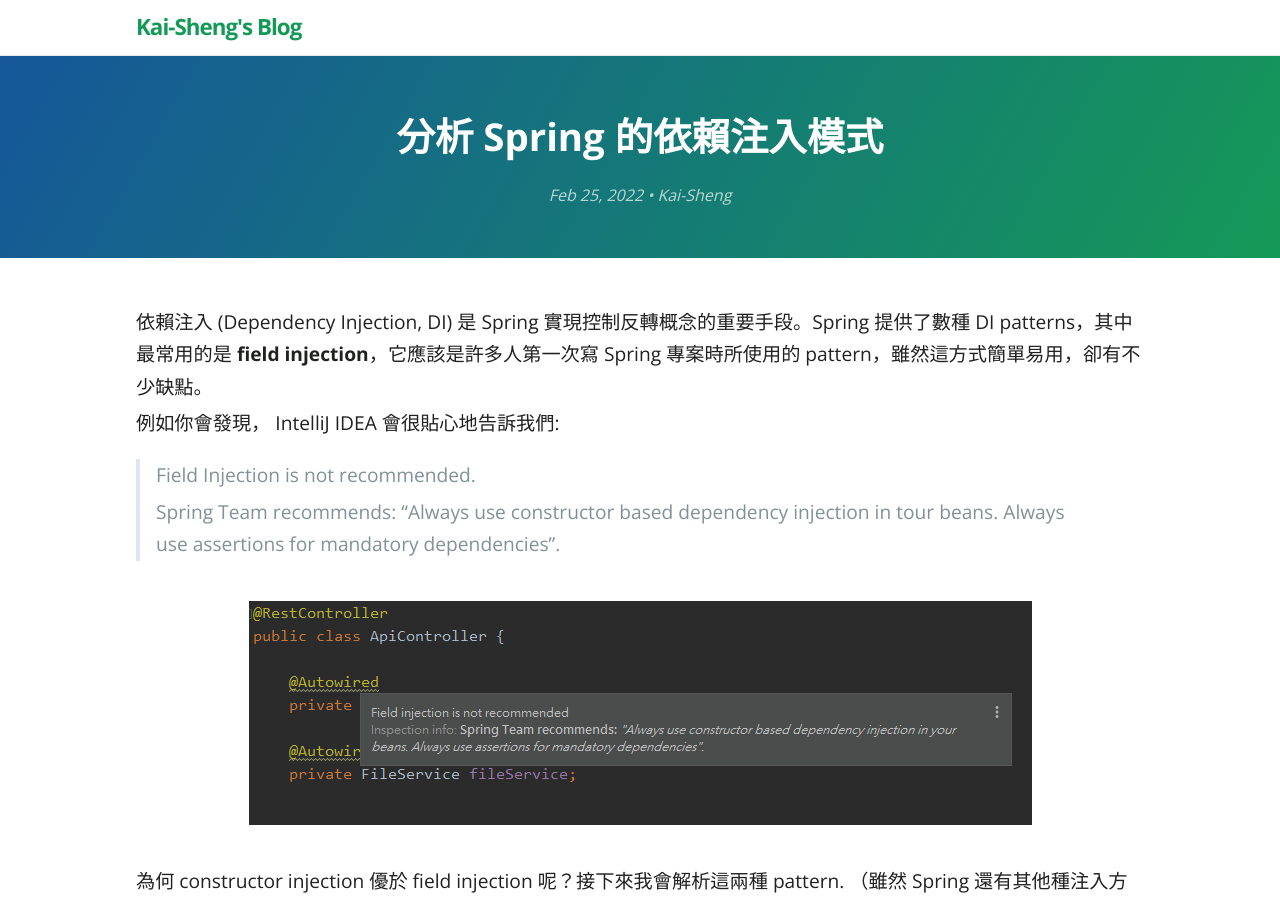
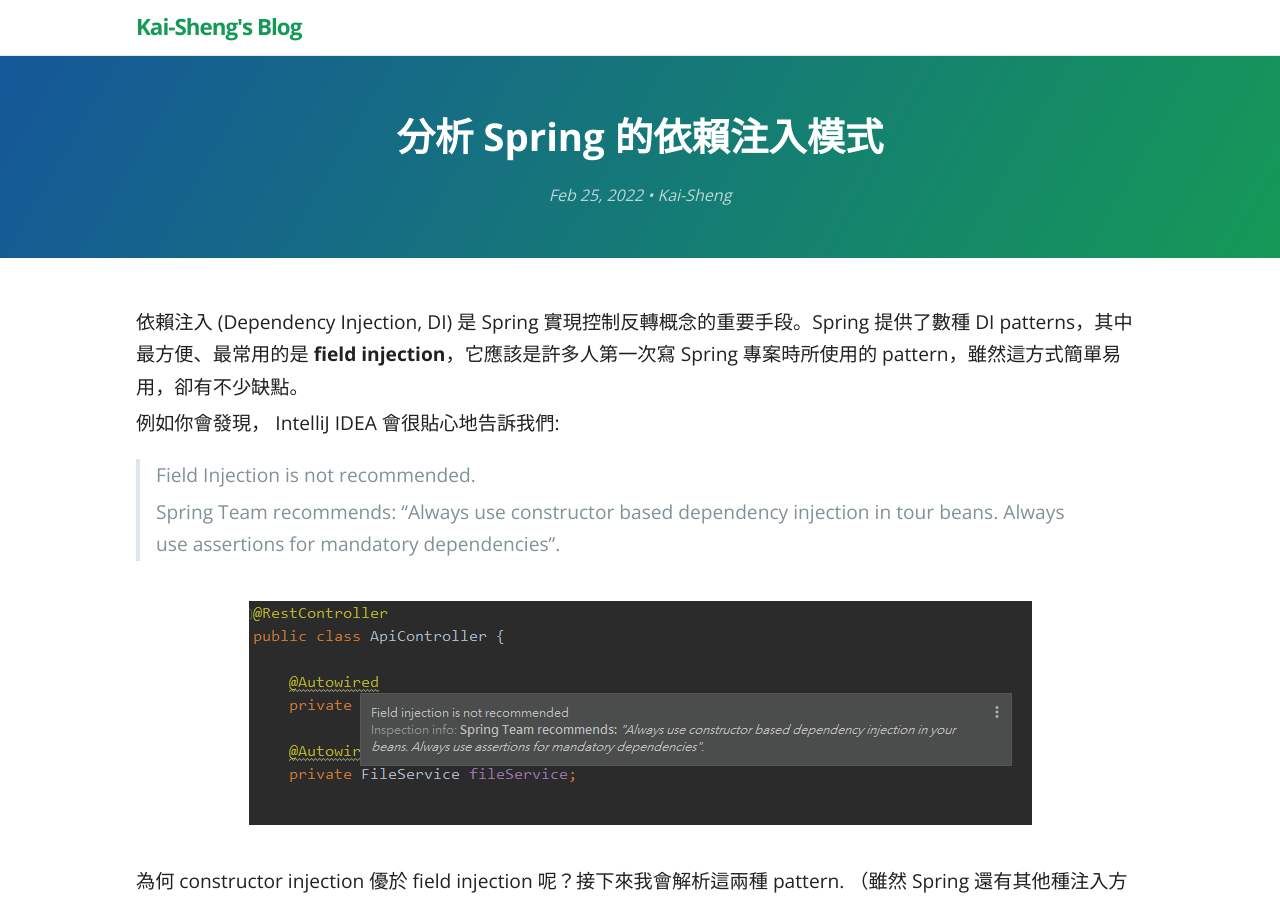
Before and after one commit to KaiSheng714/KaiSheng714.github.io, a Jekyll site: the page built from _posts/2022-02-25-analyzing-dependency-injection-patterns-in-spring.md, in a window 1280 px wide and 900 px high. Built offline with Jekyll 4.4.1, drawn with Linux system fonts in a browser that asks for light colours; comment, search, counter and statistics services are not loaded.

Commit message:
spring-di

```diff
--- a/_posts/2022-02-25-analyzing-dependency-injection-patterns-in-spring.md
+++ b/_posts/2022-02-25-analyzing-dependency-injection-patterns-in-spring.md
@@ -9,7 +9,7 @@ categories: [Design, Spring]
 image: /assets/image/spring-di-fb.png
 ---
 
-依賴注入 (Dependency Injection, DI) 是 Spring 實現控制反轉概念的重要手段。Spring 提供了數種 DI patterns，其中最常用的是 **field injection**，它應該是許多人第一次寫 Spring 專案時所使用的 pattern，雖然這方式簡單易用，卻有不少缺點。
+依賴注入 (Dependency Injection, DI) 是 Spring 實現控制反轉概念的重要手段。Spring 提供了數種 DI patterns，其中最方便、最常用的是 **field injection**，它應該是許多人第一次寫 Spring 專案時所使用的 pattern，雖然這方式簡單易用，卻有不少缺點。
 
 
 例如你會發現， IntelliJ IDEA 會很貼心地告訴我們:
```
